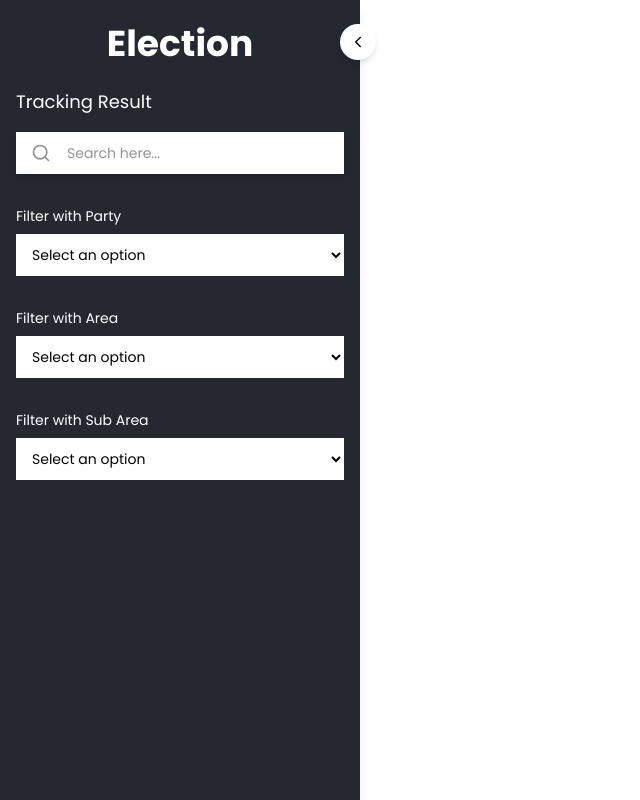
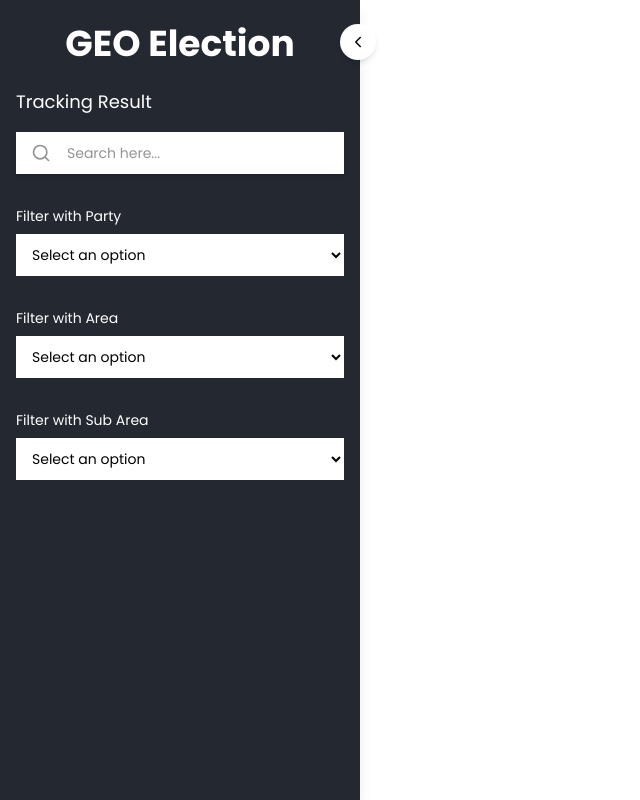
Before and after one commit to Basit46I/election, a React (Vite) app: page / in a window 1280 px wide. Shown: the whole page, without its empty margins (0-640 px from the left). Built offline with nearby package versions, Linux system fonts and the light colour scheme.

Commit message:
second commit

```diff
--- a/src/component/Sidebar.jsx
+++ b/src/component/Sidebar.jsx
@@ -101,8 +101,8 @@
             <div className={`p-4 pb-4 flex justify-center items-center gap-3`}>
                 <div>
                     {props.expanded
-                        ? <h3 className='text-white font-bold text-4xl'>Election</h3>
-                        : <div className="bg-white w-12 h-12 rounded-full flex justify-center items-center shadow-lg"><h3 className='text-dark font-bold text-4xl'>E</h3></div>
+                        ? <h3 className='text-white font-bold text-4xl'>GEO Election</h3>
+                        : <div className="bg-white w-12 h-12 rounded-full flex justify-center items-center shadow-lg"><h3 className='text-dark font-bold text-4xl'>G</h3></div>
                     }
                 </div>
             </div>
```
